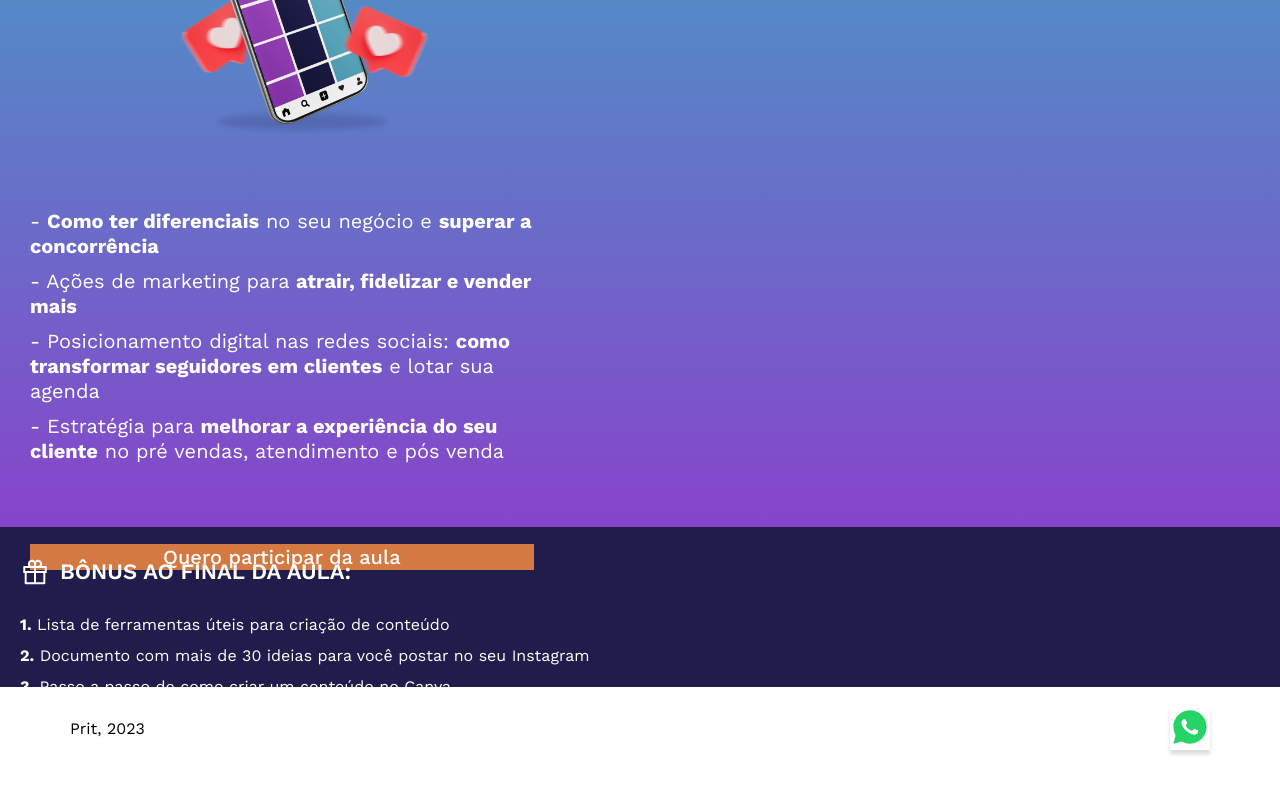
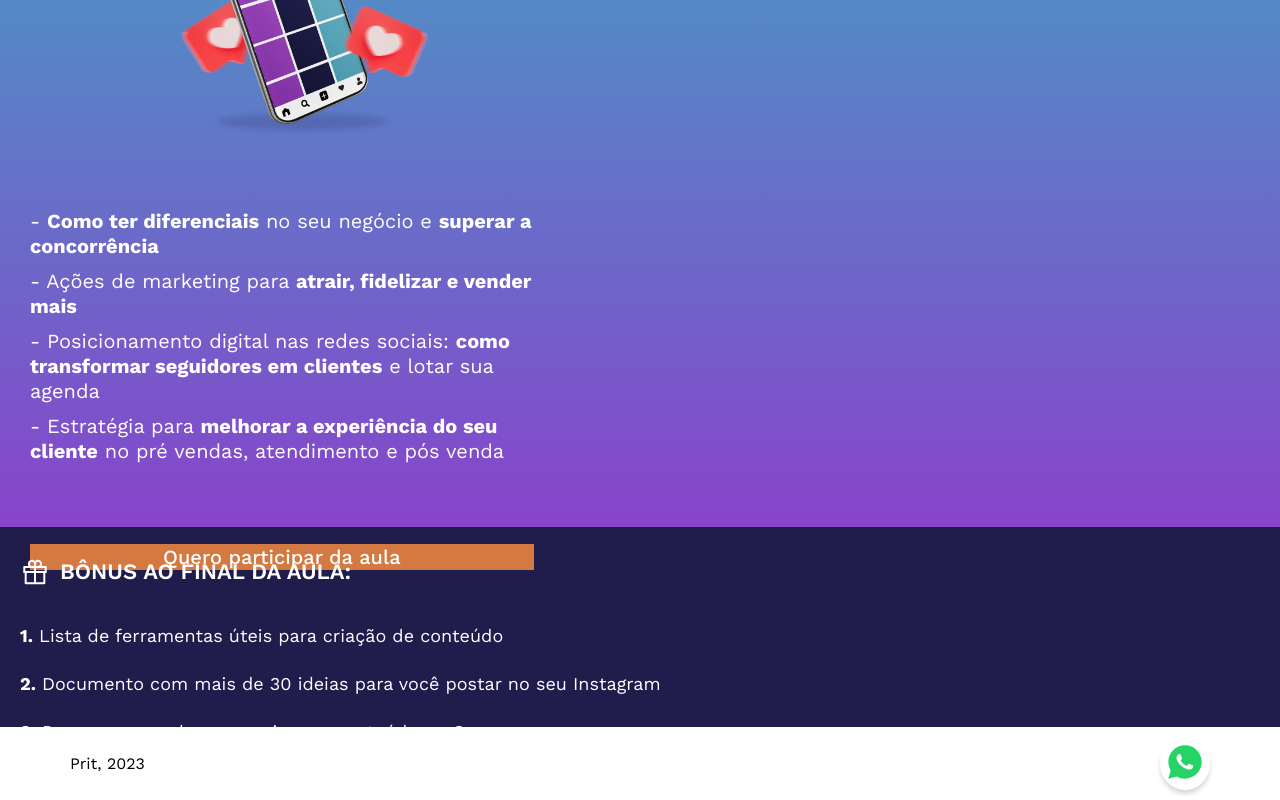
Before and after one commit to viniciuscoassis/LandingPage_Prit, a React (Create React App) app: page / in a window 1280 px wide. Shown: the part 1446-2246 px from the top of the page. Before the commit the page ends 2216 px from the top, so only its background shows below. Built offline with nearby package versions, Linux system fonts and the light colour scheme.

Commit message:
fix: height of section 3

```diff
--- a/src/Components/Footer.js
+++ b/src/Components/Footer.js
@@ -17,12 +17,21 @@ export default function Footer() {
 }
 
 const Wrapper = styled.div`
-  padding: 20px 70px;
+  padding: 10px 70px;
   display: flex;
   justify-content: space-between;
   align-items: center;
 
   .button {
+    padding: 5px;
+    border-radius: 50%;
     box-shadow: 0 4px 4px 0 rgba(0, 0, 0, 0.15);
+    :hover {
+      cursor: pointer;
+      transform: scale(1.05);
+    }
+    :active {
+      transform: scale(1.02);
+    }
   }
 `;
--- a/src/Components/Section3.js
+++ b/src/Components/Section3.js
@@ -29,14 +29,15 @@ export default function Section3() {
 const Wrapper = styled.div`
   background-color: #201d4d;
   color: white;
+  font-size: 18px;
   padding: 30px 20px;
-  height: 20vh;
+  height: 25vh;
   display: flex;
   flex-direction: column;
   .header {
     display: flex;
     align-items: center;
-    margin-bottom: 30px;
+    margin-bottom: 40px;
   }
   h1 {
     font-size: 22px;
@@ -45,7 +46,9 @@ const Wrapper = styled.div`
   }
   ul {
     li {
-      margin-bottom: 15px;
+      :not(:last-child) {
+        margin-bottom: 30px;
+      }
     }
   }
 `;
```
